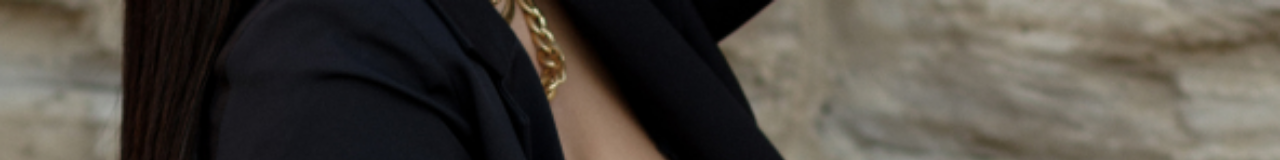
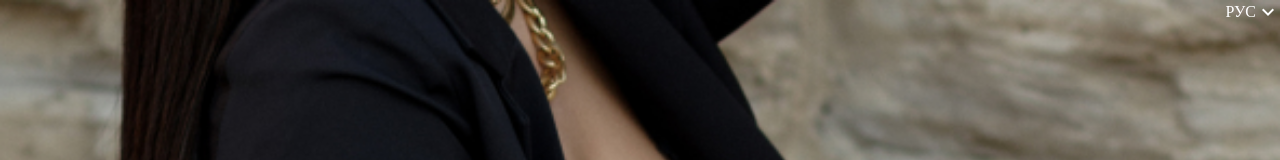
Before and after one commit to jasurkhakimov/divavictoria_front, a Vue app: page / in a window 1280 px wide. Shown: the top 160 px of the page. Built offline with nearby package versions, Linux system fonts and the light colour scheme.

Commit message:
lang dropdown

```diff
--- a/src/views/client/Soon.vue
+++ b/src/views/client/Soon.vue
@@ -1,6 +1,28 @@
 <template>
   <div class="d-flex">
     <div class="mobile_soon">
+      <div class="lang_toggle">
+        <v-menu v-model="showMenu" absolute offset-y style="max-width: 600px">
+          <template v-slot:activator="{ on, attrs }">
+            <div class="d-flex align-center" v-bind="attrs" v-on="on">
+              <span>
+                {{ lang.title }}
+              </span>
+              <v-icon color="white">
+                {{ showMenu ? "mdi-chevron-up" : "mdi-chevron-down" }}
+              </v-icon>
+            </div>
+          </template>
+
+          <v-list>
+            <v-list-item v-for="(item, index) in langs" :key="index">
+              <v-list-item-title @click="lang = item">{{
+                item.title
+              }}</v-list-item-title>
+            </v-list-item>
+          </v-list>
+        </v-menu>
+      </div>
       <img
         class="mobile_soon__logo"
         :src="require('../../assets/img/logo.svg')"
@@ -16,10 +38,7 @@
         href="https://www.instagram.com/divavictoriaatelier/"
         class="mobile_soon__inst_link"
       >
-                <img
-                    :src="require('../../assets/icons/instagram.svg')"
-                    alt=""
-                />
+        <img :src="require('../../assets/icons/instagram.svg')" alt="" />
         Instagram
       </a>
     </div>
@@ -30,6 +49,13 @@
 export default {
   name: "Soon",
   components: {},
+  data: () => ({
+    langs: [
+      { title: "РУС", id: "ru" },
+      { title: "ENG", id: "en" },
+    ],
+    lang: { title: "РУС", id: "ru" },
+  }),
 };
 </script>
 
@@ -103,9 +129,18 @@
     justify-content: center;
     align-items: center;
     transition: 0.2s;
-        &:hover, :focus {
+    &:hover,
+    :focus {
       background-color: rgba(255, 255, 255, 0.89);
     }
   }
+
+  & .lang_toggle {
+    // width: 45px;
+    position: absolute;
+    top: 0;
+    right: 0;
+    font-family: "proxima_nova";
+  }
 }
 </style>
```
Also changed, not shown: test.js (added, +141 -0 lines). Lines whose indentation alone changed are shown as unchanged.
